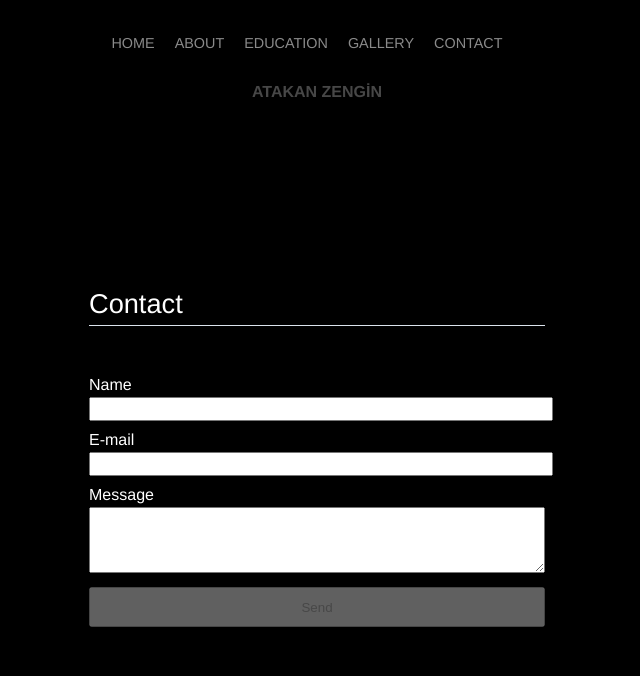
After one commit to atakanzen/FlaskApp, a Flask app: page /contact in a window 1280 px wide. The commit adds this page. Shown: the top 676 px of the page, without its empty margins (323-963 px from the left). Run offline with Flask 2, Linux system fonts and the light colour scheme; parts of the project's set-up code (start-up, migrations or seed data) failed here and were passed over; some libraries are stand-ins or nearby versions.

Commit message:
Added Contact page

```diff
--- /dev/null
+++ b/forms.py
@@ -0,0 +1,10 @@
+from flask_wtf import FlaskForm
+from wtforms import StringField, ValidationError, SubmitField, TextAreaField
+from wtforms.validators import DataRequired, email_validator, length, Email, InputRequired
+from wtforms.fields.html5 import EmailField
+
+class MyForm(FlaskForm):
+	name = StringField('Name',[DataRequired(),InputRequired(), length(5,20,'Name can be 20 characters maximum.')])
+	email = EmailField('E-mail',[InputRequired(), Email('Please enter a valid e-mail address.')])
+	message = TextAreaField('Message',[InputRequired(),length(-1,150,'Message can be 150 characters maximum.')])
+	submit = SubmitField('Send')
--- a/main.py
+++ b/main.py
@@ -1,8 +1,17 @@
 from flask import Flask
 from flask import render_template
+from forms import MyForm
+from flask_wtf.csrf import CSRFProtect
+
 import os
 
 app = Flask(__name__)
+csrf = CSRFProtect(app)
+app.config['SECRET_KEY'] = "secretkey"
+app.config['WTF_CSRF_SECRET_KEY'] = "secretkey"
+csrf.init_app(app)
+
+
 
 @app.route("/")
 def home():
@@ -20,5 +29,15 @@ def education():
 def gallery():
 	return render_template("gallery.html")
 
+@app.route("/contact", methods=['GET','POST'])
+def contact():
+	myform = MyForm()
+	if myform.validate_on_submit():
+		return redirect(url_for('/'))
+	return render_template("contact.html", myform = myform)
+
+
+
+
 if __name__ == "__main__":
 	app.run(host="0.0.0.0", port=os.environ.get('PORT', 5000))
--- a/static/css/main.css
+++ b/static/css/main.css
@@ -2,6 +2,7 @@
 body{
     margin: 0px;
     font-family: "Helvetica", sans-serif;
+    background-color: black;
 }
 
 .container {
@@ -124,6 +125,58 @@ body{
      height: 100vh;
      width: auto;
  }
+ /* Contact Styles */
+ .form {
+     display: grid;
+     justify-content: center;
+     background: black;
+     padding: 50px;
+     margin-top: 8%;
+
+ }
+ label {
+    font-size: 1em;
+    color: white;
+    margin-bottom: 3px;
+    display: block;
+    justify-content: center;
+    font-weight: 300;
+  }
+
+  #name, #email {
+      width: 100%;
+      font-size: 1em;
+  }
+  #submit {
+    display: inline;
+    height: 3em;
+  }
+  #message {
+    font-family: inherit;
+    font-size: 1em;
+    width: 450px;
+    height: 60px;
+  }
+  .title {
+    font-size: 1.7rem;
+    color: white;
+    font-weight: 300;
+    border-bottom: 1px solid #dbe3ec;
+    padding-bottom: 5px;
+    margin: 0 0 40px 0;
+  }
+ .form-field {
+     padding-top: 10px;
+ }
+ .message-field {
+     padding-bottom: 10px;
+ }
+ input {
+     width: 100%;
+ }
+
+
+
  @media only screen and (max-width: 414px) {
     .gallery-items-wrapper {
         display: grid;
@@ -140,11 +193,17 @@ body{
     }
     .content-home {
         margin-top: 30%;
-        margin-left: 20%;
+        margin-left: 25%;
     }
     .content-wrapper {
         width: 300px;
         margin-top: 55%;
+    }
+    #message {
+        width: 250px;
+    }
+    #contact {
+        display: none;
     }
  }
  @media only screen and (max-width: 800px) {
--- /dev/null
+++ b/templates/contact.html
@@ -0,0 +1,25 @@
+<!DOCTYPE html>
+<html lang="en">
+<head>
+    <meta charset="UTF-8">
+    <meta name="viewport" content="width=device-width, initial-scale=1.0">
+    <title>Contact</title>
+</head>
+<body>
+    {% extends "layout.html" %}
+    {% block content %}
+    <div class="form">
+        <h2 class="title">Contact</h2>
+        <form method="POST" action="/">
+        <div class="form-field">{{ myform.name.label }} {{ myform.name }}</div>
+        <div class="form-field">{{ myform.email.label }} {{ myform.email }}</div>
+        <div  class="form-field message-field">{{ myform.message.label }} {{ myform.message }}</div>
+        {{ myform.submit }}
+        </form>
+    </div>
+    <script>
+        document.getElementById('submit').disabled = true;
+    </script>
+    {% endblock %}
+</body>
+</html>
--- a/templates/index.html
+++ b/templates/index.html
@@ -11,7 +11,7 @@
 	<div class="content-home">
 		<div>
 			<h1 style="color: white;">
-				[ "hardwork" , "dedication" , "passion"]
+				[ "hardwork" , "dedication" , "passion" ]
 			</h1>
 		</div>
 
--- a/templates/layout.html
+++ b/templates/layout.html
@@ -22,6 +22,9 @@
                         <div class="nav-link-wrapper">
                             <a href="{{url_for('gallery')}}">Gallery</a>
                         </div>
+                        <div class="nav-link-wrapper" id="contact">
+                            <a href="{{url_for('contact')}}">Contact</a>
+                        </div>
                         </div>
                         <div class="brand">
                         <div>ATAKAN ZENGİN</div>
```
